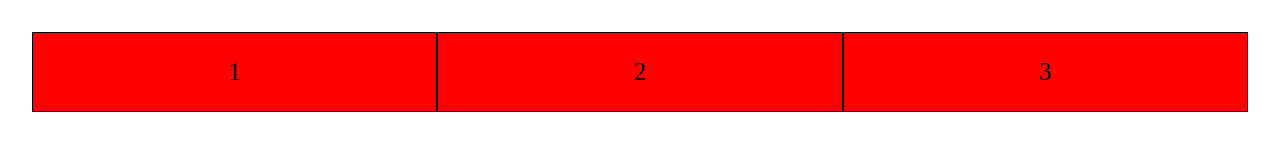
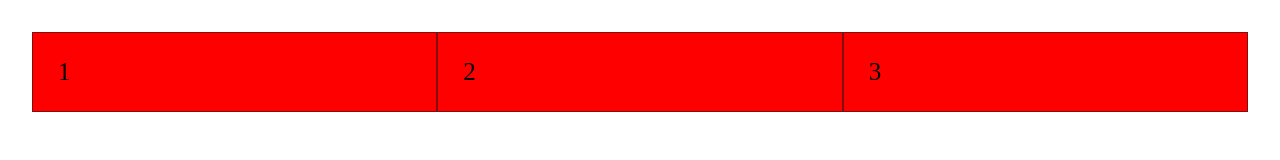
Before and after one commit to pepps01/map_test, a plain HTML site: page index.html in a window 1280 px wide. Drawn offline with Linux system fonts and the light colour scheme.

Commit message:
Initiate Commit

```diff
--- a/style.css
+++ b/style.css
@@ -17,6 +17,5 @@ body {
   background: red;
   flex-grow: 2;
   align-self: center;
-  border: 1px solid black;
-  text-align: center;
+  border: 1px solid rgb(131, 14, 14);
 }
```
